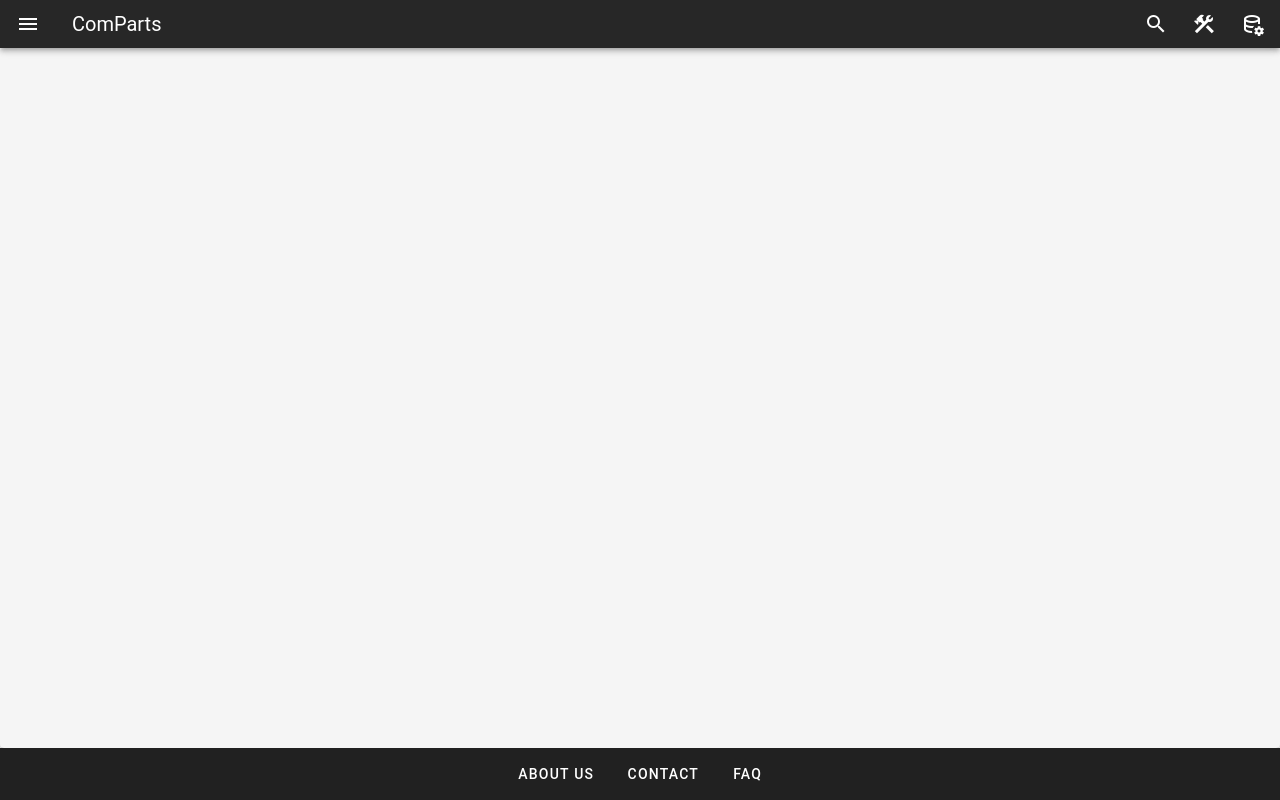
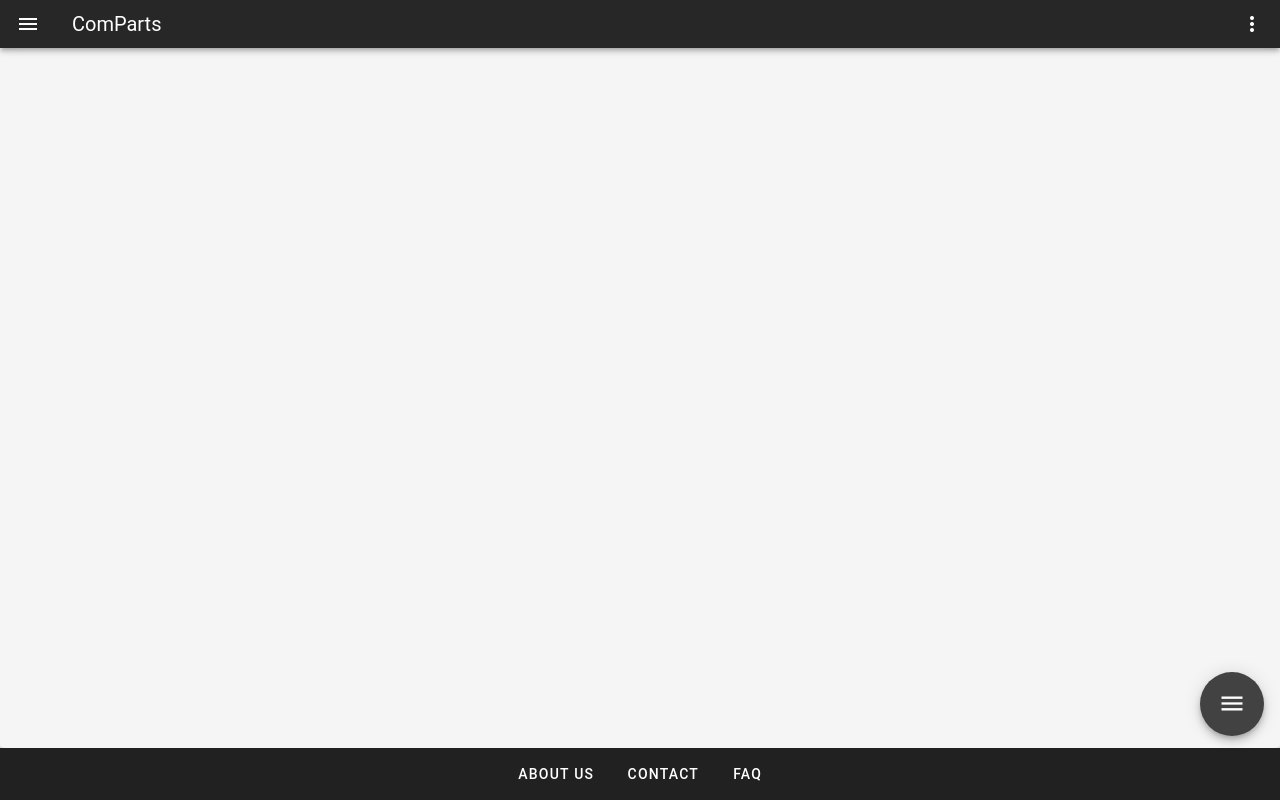
Before and after one commit to ngqphuc2011/comparts, a Vue app in the folder comparts-fe/: page /mb in a window 1280 px wide. Built offline with nearby package versions, Linux system fonts and the light colour scheme.

Commit message:
Add floating button

```diff
--- a/comparts-fe/src/components/Homepage.vue
+++ b/comparts-fe/src/components/Homepage.vue
@@ -50,6 +50,7 @@
           <v-divider></v-divider>
           <v-list dense>
             <v-list-item
+              class="homepage__navdrawer__item--active"
               v-for="item in menuItems"
               :key="item.title"
               @click="onClickItemTitle(item.value)"
@@ -65,6 +66,27 @@
             </v-list-item>
           </v-list>
         </v-navigation-drawer>
+        <v-speed-dial
+          v-model="fab"
+          class="homepage__floating-button"
+          transition="slide-y-reverse-transition"
+        >
+          <template v-slot:activator>
+            <v-btn v-model="fab" color="grey darken-3" dark fab large>
+              <v-icon v-if="fab">mdi-close</v-icon>
+              <v-icon v-else>mdi-menu</v-icon>
+            </v-btn>
+          </template>
+          <v-btn fab dark color="grey">
+            <v-icon>mdi-wrench</v-icon>
+          </v-btn>
+          <v-btn fab dark color="grey">
+            <v-icon>mdi-database-cog</v-icon>
+          </v-btn>
+          <v-btn @click="onClickToTopPage" fab dark color="grey">
+            <v-icon>mdi-arrow-up-bold</v-icon>
+          </v-btn>
+        </v-speed-dial>
       </v-card>
       <v-footer class="homepage__footer" color="grey darken-4" padless>
         <v-row justify="center" no-gutters>
@@ -93,6 +115,7 @@ export default {
   data() {
     return {
       drawer: null,
+      fab: false,
       menuItems: [
         { title: "Processor", icon: "mdi-cpu-64-bit", value: "cpu" },
         { title: "Motherboard", icon: "mdi-cpu-64-bit", value: "mb" },
@@ -104,13 +127,7 @@ export default {
         { title: "Case", icon: "mdi-cpu-64-bit", value: "case" },
       ],
       rightMenuItems: [
-        { title: "Search", icon: "mdi-magnify", value: "search" },
-        {
-          title: "PC Builder",
-          icon: "mdi-hammer-wrench",
-          value: "pcbuilder",
-        },
-        { title: "Dashboard", icon: "mdi-database-cog-outline", value: "dashboard" },
+        { title: "More Options", icon: "mdi-dots-vertical", value: "more" },
       ],
       footerItems: [
         { title: "About Us", value: "aboutus" },
@@ -120,6 +137,10 @@ export default {
     };
   },
   methods: {
+    onClickToTopPage() {
+      document.body.scrollTop = 0;
+      document.documentElement.scrollTop = 0;
+    },
     onClickGoToHomepage() {
       this.$router
         .push({ path: "/" })
@@ -154,6 +175,8 @@ export default {
   position: fixed;
   top: 48px;
 }
+.homepage__navdrawer__item {
+}
 .homepage__navbar {
   position: sticky;
   top: 0;
@@ -163,4 +186,9 @@ export default {
   display: flex;
   height: 100%;
 }
+.homepage__floating-button {
+  position: fixed;
+  bottom: 64px;
+  right: 16px;
+}
 </style>
```
